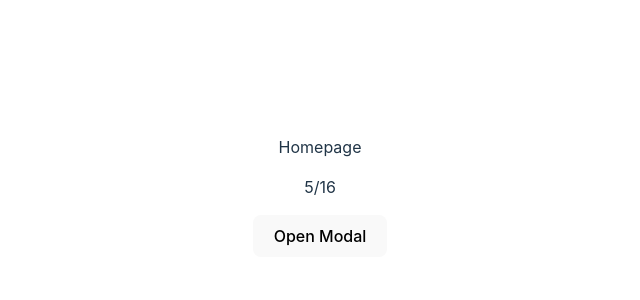
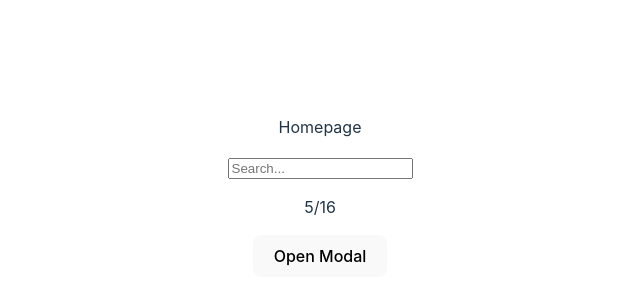
Before and after one commit to ALWHgithub/LeetBuddy, a React (Vite) app: page / in a window 1280 px wide. Shown: the part 212-512 px from the top of the page, without its empty margins (320-960 px from the left). Built offline with nearby package versions, Linux system fonts and the light colour scheme.

Commit message:
add searchbar

```diff
--- a/src/Components/Popup/Popup.tsx
+++ b/src/Components/Popup/Popup.tsx
@@ -1,9 +1,8 @@
-import ProblemCard from "../Problem/ProblemCard";
-import { Problem } from "../Problem/ProblemType";
 import React, { useState,useEffect} from 'react';
 import './Popup.css';
 import Modal from 'react-modal';
 import data from '../../data/leetCode.json'
+import { Problem } from '../Problem/ProblemType';
 
 
 
@@ -13,31 +12,17 @@ function Popup(isOpen: boolean, setIsOpen: React.Dispatch<React.SetStateAction<b
     const [inputName, setInputName] = useState('');
     useEffect(() => {Modal.setAppElement('#root');}, []);
     const closeModal = () => {setIsOpen(false);}
+
     const handleInputChange = (event : React.ChangeEvent<HTMLInputElement>) => {
         setInputName(event.target.value);
     };
 
     const generateRandomProblem = (): Problem => {
-        // fetch('http://localhost:3000/', {method: 'POST',headers: {'Content-Type': 'application/json'},body: JSON.stringify(dataToSend)})
-        // .then(response => response.json())
-        // .then(responseData => {
-        //     console.log(responseData)
-        //     return responseData;
-        // })
-        // .catch(error => {
-        //     console.error(error);
-        // });
-
-
-        var lo = 0;
-        var hi = data.length -1;
-        var randomNumber = Math.floor(Math.random() * (hi - lo + 1));
+        var randomNumber = Math.floor(Math.random() * (data.length));
         var randomProblem = data[randomNumber]
 
-        while(randomProblem.isPremium){
-            lo = 0;
-            hi = data.length -1;
-            randomNumber = Math.floor(Math.random() * (hi - lo + 1));
+        while(randomProblem.isPremium){ // re-roll if question is premium
+            randomNumber = Math.floor(Math.random() * (data.length));
             randomProblem = data[randomNumber]
         }
 
@@ -46,7 +31,6 @@ function Popup(isOpen: boolean, setIsOpen: React.Dispatch<React.SetStateAction<b
 
     const addRandomProblem = () => {
         const randomProblem: Problem = generateRandomProblem()
-
         setProblems([...problems, randomProblem]);
         setIsOpen(false);
     }
--- /dev/null
+++ b/src/Components/ProblemSearchBar/ProblemSearchBar.tsx
@@ -0,0 +1,44 @@
+import React, { useState } from 'react';
+import data from '../../data/leetCode.json'
+import {Problem} from "../Problem/ProblemType";
+const SearchBar = () => {
+  const [searchQuery, setSearchQuery] = useState('');
+  const [matches, setMatches] = useState(Array<Problem>);
+
+  const handleInputChange = (event : React.ChangeEvent<HTMLInputElement>) => {
+    const query = event.target.value;
+    setSearchQuery(query);
+
+    // Call a function to search and update the matches
+    searchMatches(query);
+  };
+
+  const searchMatches = (query : string) => {
+    if(query.length > 3) {
+        const filteredData = data.filter((item) =>
+        item.name.toLowerCase().includes(query.toLowerCase())
+        ).slice(0, 5);;
+        setMatches(filteredData);
+    } else {
+        setMatches([]);
+    }
+  };
+
+  return (
+    <div>
+      <input
+        type="text"
+        placeholder="Search..."
+        value={searchQuery}
+        onChange={handleInputChange}
+      />
+      <ul>
+        {matches.map((match) => (
+          <li key={match.id}>{match.name}</li>
+        ))}
+      </ul>
+    </div>
+  );
+};
+
+export default SearchBar;
--- a/src/pages/home.tsx
+++ b/src/pages/home.tsx
@@ -1,9 +1,10 @@
-import DayCard from "../Components/DayCard/DayCard";
-
+import DayCard from "../components/DayCard/DayCard";
+import SearchBar from "../components/ProblemSearchBar/ProblemSearchBar";
 function Home() {
     return (
       <div className="App">
         <p>Homepage</p>
+        <SearchBar></SearchBar>
         <DayCard date={new Date()} />
       </div>
     )
```
